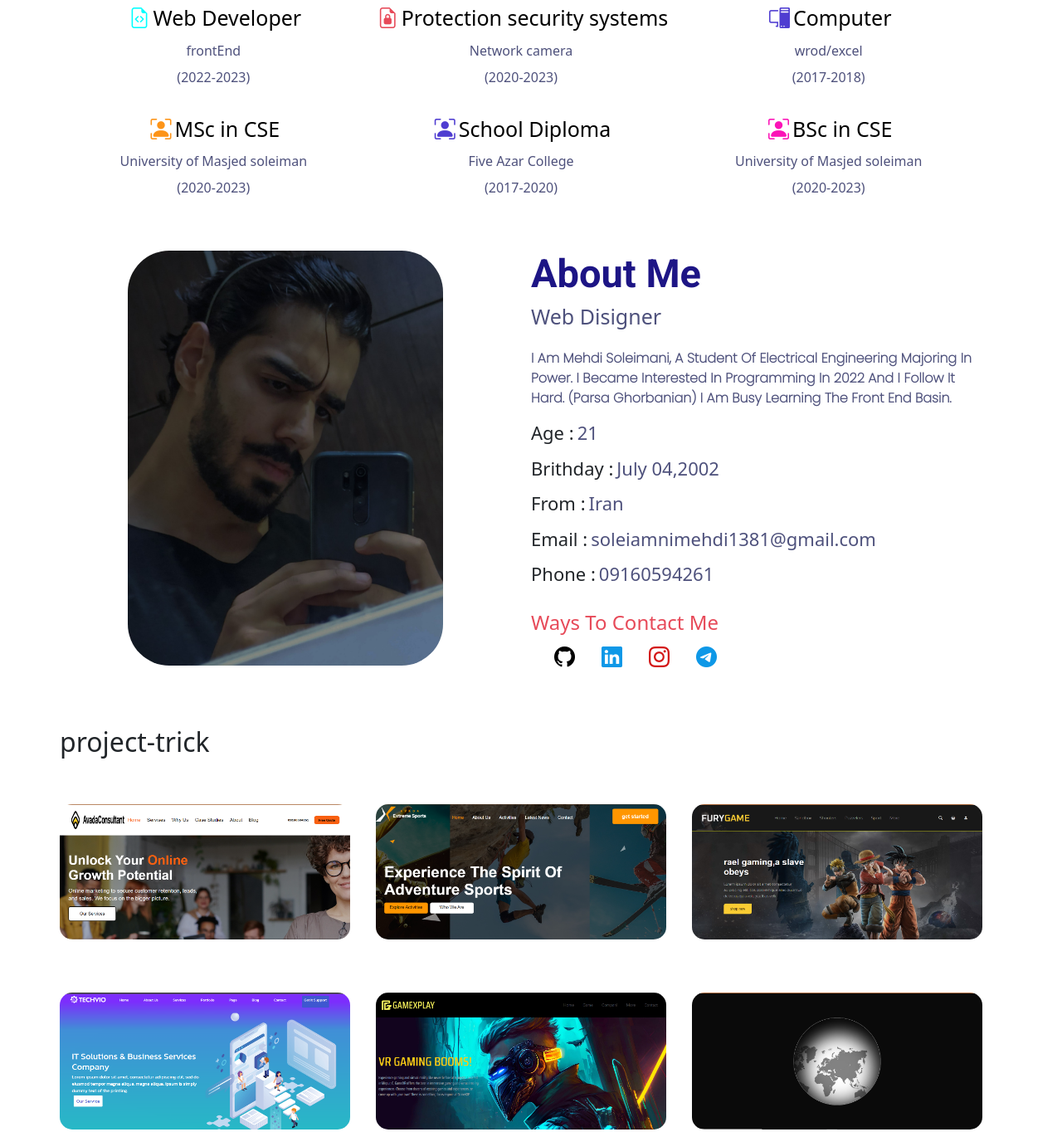
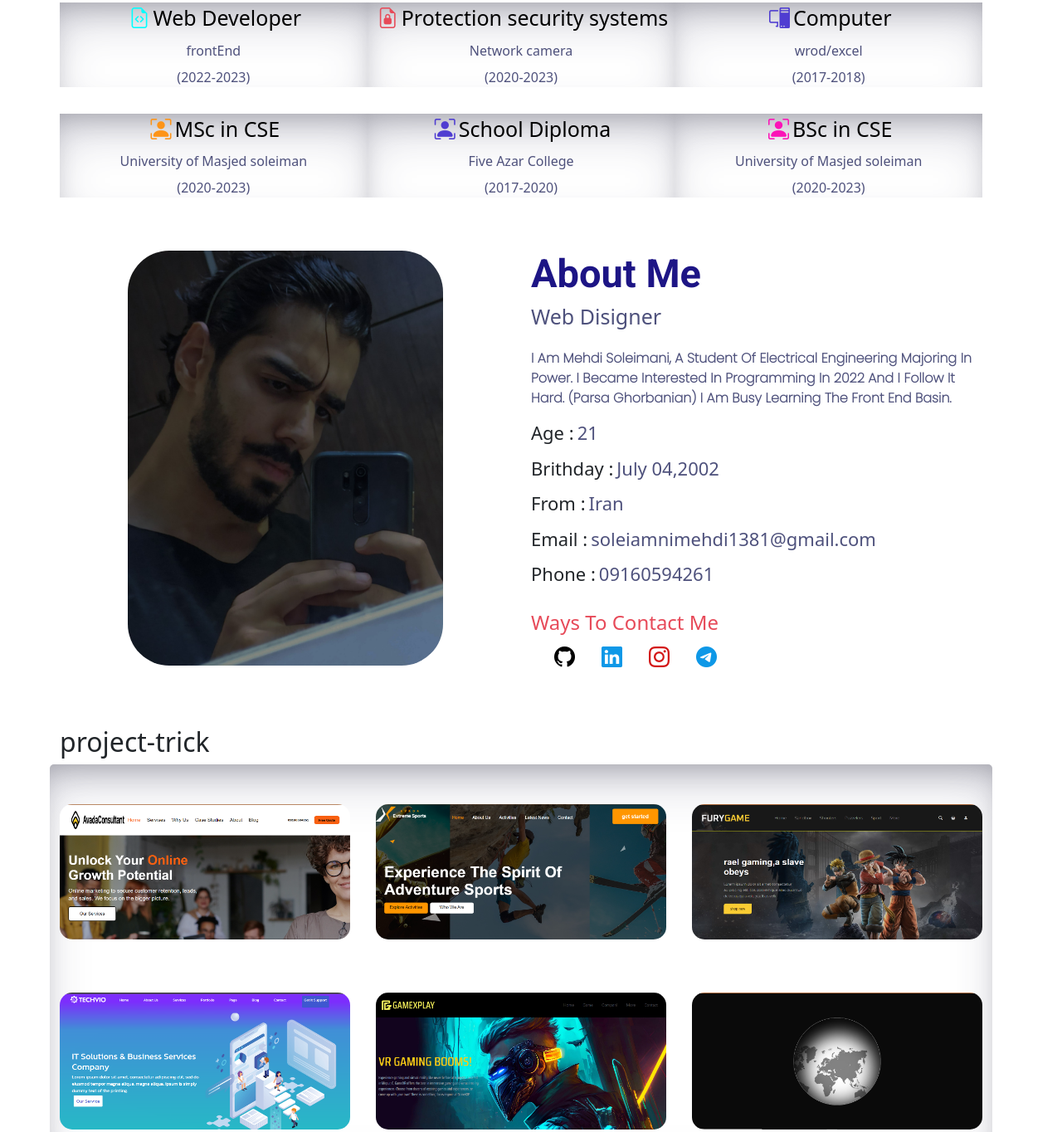
Before and after one commit to mehdisoleimaniweb/personal-web, a plain HTML site: page index.html in a window 1280 px wide. Shown: the part 1663-3027 px from the top of the page at 83% size. Drawn offline with Linux system fonts and the light colour scheme.

Commit message:
Add files via upload

```diff
--- a/css/master.scss
+++ b/css/master.scss
@@ -425,7 +425,9 @@ body{
         .social1{
             div{
                 &:nth-of-type(1){
+                box-shadow: rgba(50, 50, 93, 0.25) 0px 30px 60px -12px inset, rgba(0, 0, 0, 0.3) 0px 18px 36px -18px inset;
                     li{
+
                         font-size: 25px;
                         color: #000;
                         i{
@@ -434,6 +436,8 @@ body{
                     }
                 }
                 &:nth-of-type(2){
+                box-shadow: rgba(50, 50, 93, 0.25) 0px 30px 60px -12px inset, rgba(0, 0, 0, 0.3) 0px 18px 36px -18px inset;
+
                         li{
                             font-size: 25px;
                             color: #000;
@@ -443,6 +447,8 @@ body{
                         }
                 }
                 &:nth-of-type(3){
+                box-shadow: rgba(50, 50, 93, 0.25) 0px 30px 60px -12px inset, rgba(0, 0, 0, 0.3) 0px 18px 36px -18px inset;
+
                         li{
                             font-size: 25px;
                             color: #000;
@@ -467,6 +473,8 @@ body{
                         }
                 }
                 &:nth-of-type(2){
+                box-shadow: rgba(50, 50, 93, 0.25) 0px 30px 60px -12px inset, rgba(0, 0, 0, 0.3) 0px 18px 36px -18px inset;
+
                         li{
                             font-size: 25px;
                             color: #000;
@@ -551,7 +559,10 @@ body{
 .page6{
     .row{
         .project{
+            box-shadow: rgba(50, 50, 93, 0.25) 0px 30px 60px -12px inset, rgba(0, 0, 0, 0.3) 0px 18px 36px -18px inset;
+            border-radius: 5px;
             .figure-img2{
+
                 position: relative;
                 width: 350px;
                 overflow: hidden;
```
Also changed, not shown: css/master.css, 1 other file.
